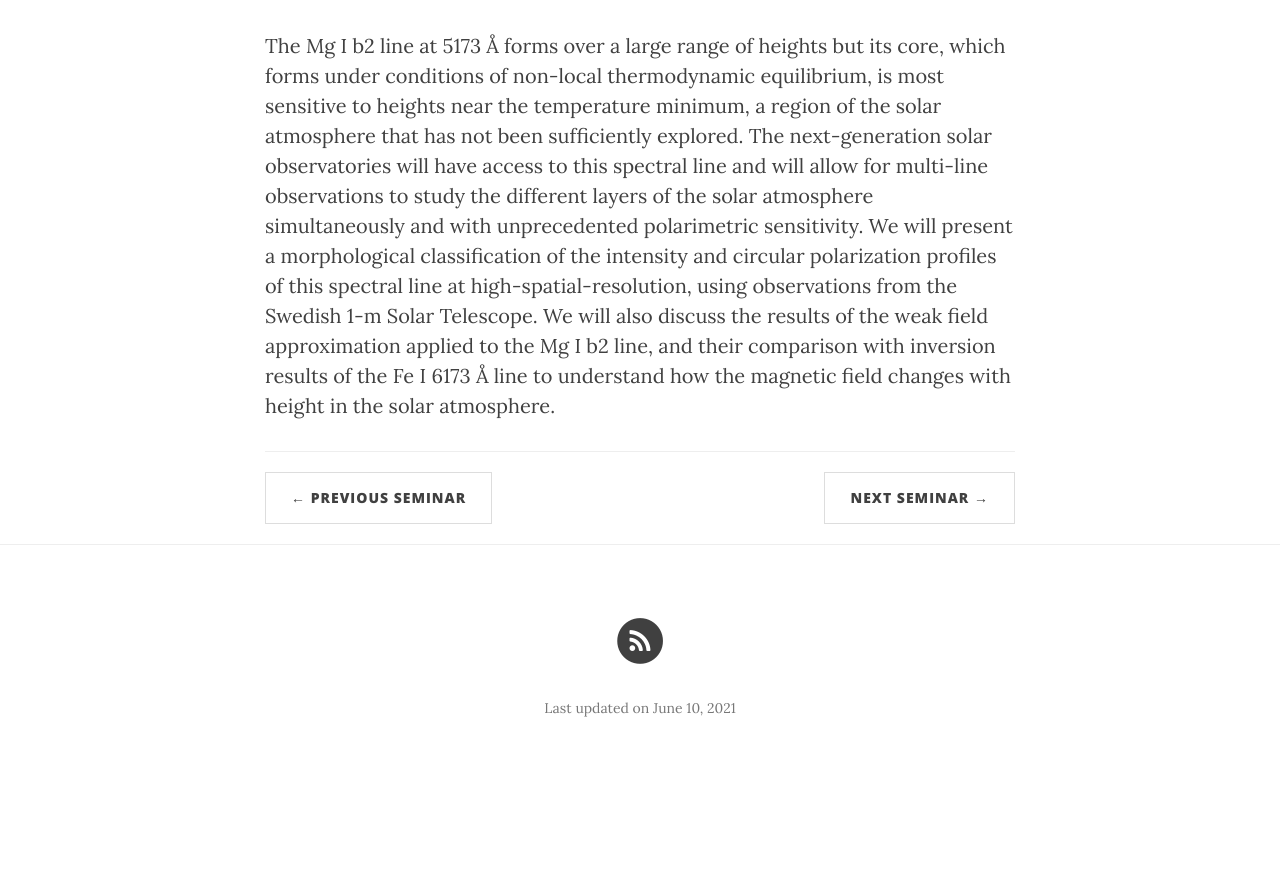
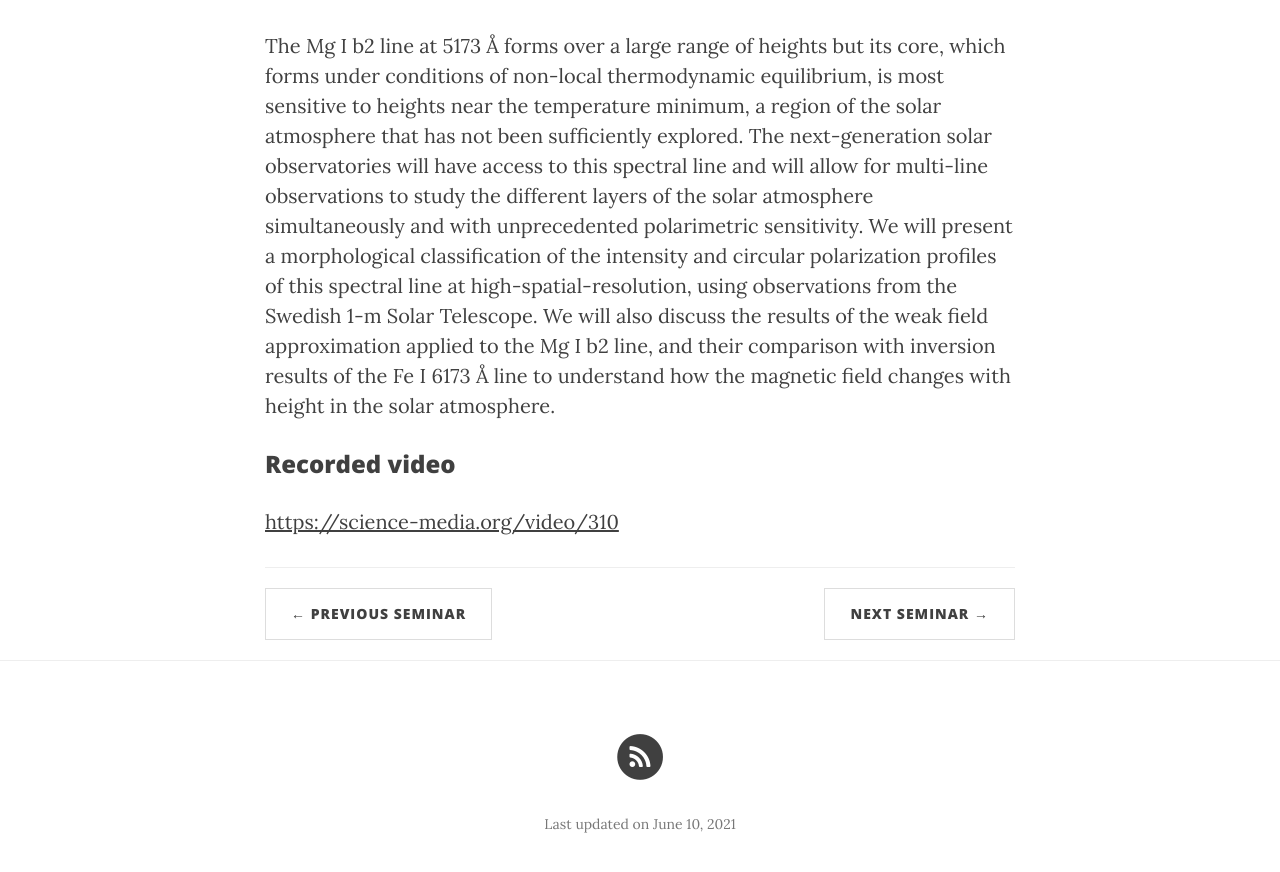
Before and after one commit to ITA-Solar/espos, a Jekyll site: the page built from _posts/2021-06-03-Siu-Tapia.md, in a window 1280 px wide and 900 px high, scrolled down 666 px. Shown: the top 872 px of the window. Built offline with Jekyll 4.4.1, drawn with Linux system fonts in a browser that asks for light colours; nearby versions of some CDN libraries; before the commit the page ends 1450 px from its top, so only the background shows below that.

Commit message:
Update 2021-06-03-Siu-Tapia.md

```diff
--- a/_posts/2021-06-03-Siu-Tapia.md
+++ b/_posts/2021-06-03-Siu-Tapia.md
@@ -10,3 +10,7 @@ published:  true
 
 ## Abstract
 The Mg I b2 line at 5173 Å forms over a large range of heights but its core, which forms under conditions of non-local thermodynamic equilibrium, is most sensitive to heights near the temperature minimum, a region of the solar atmosphere that has not been sufficiently explored. The next-generation solar observatories will have access to this spectral line and will allow for multi-line observations to study the different layers of the solar atmosphere simultaneously and with unprecedented polarimetric sensitivity. We will present a morphological classification of the intensity and circular polarization profiles of this spectral line at high-spatial-resolution, using observations from the Swedish 1-m Solar Telescope. We will also discuss the results of the weak field approximation applied to the Mg I b2 line, and their comparison with inversion results of the Fe I 6173 Å line to understand how the magnetic field changes with height in the solar atmosphere.
+
+### Recorded video
+
+[https://science-media.org/video/310](https://science-media.org/video/310)
```
